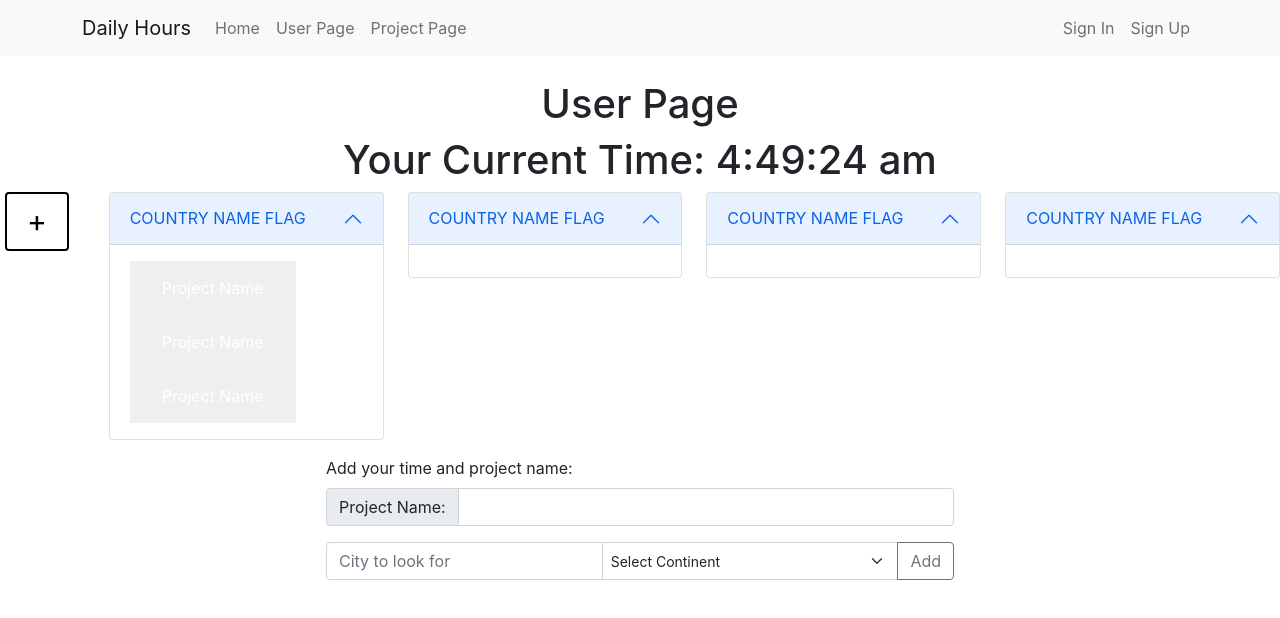
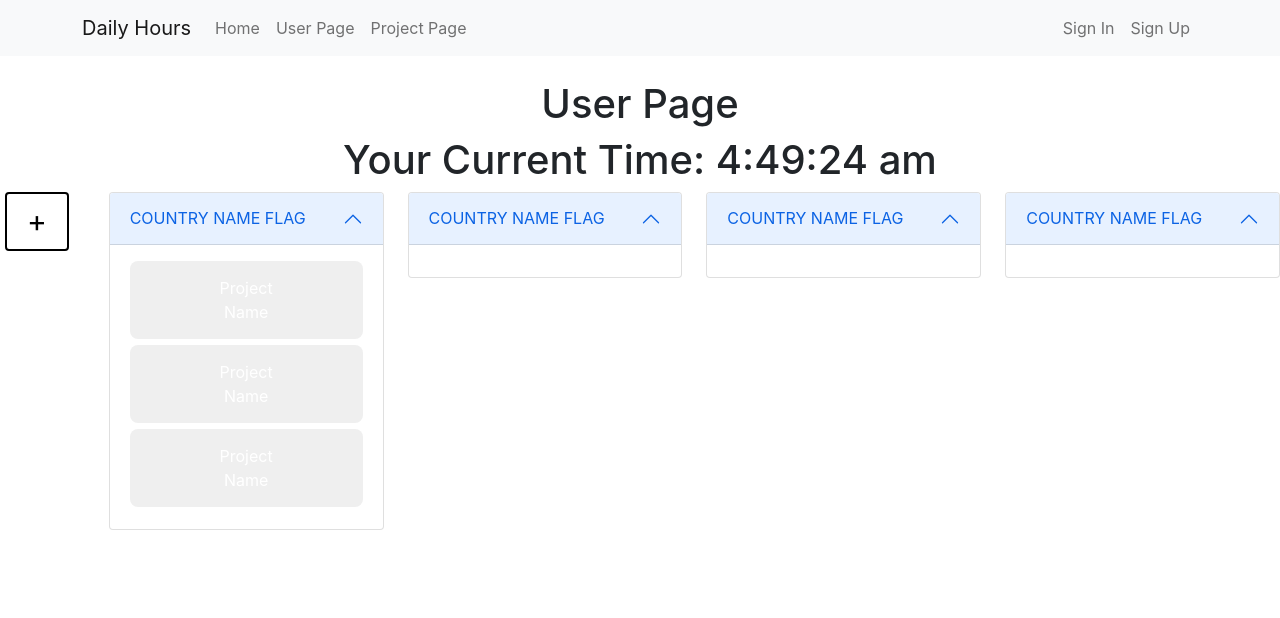
Before and after one commit to AndresF97/WorldSchedule, a React (Create React App) app: page /User in a window 1280 px wide. Shown: the top 618 px of the page. Built offline with nearby package versions, Linux system fonts and the light colour scheme.

Commit message:
finished most of the structure on the user page

```diff
--- a/src/components/addProjectButton/index.js
+++ b/src/components/addProjectButton/index.js
@@ -1,10 +1,10 @@
 import React from "react";
 import "./style.css";
 
-function AddProjectButton(){
+function AddProjectButton(props){
     return(
         <div>
-            <button id="addButton">
+            <button id="addButton" onClick={props.showFunction}>
                 +
             </button>
             {/* AS SOON AS THE BUTTON IS CLICKED IT SHOULD DISPLAY THE TIME SELECTION AND PORJECT NAME */}
--- a/src/components/projectButton/style.css
+++ b/src/components/projectButton/style.css
@@ -2,13 +2,15 @@ button#projectName{
     transition-duration: 0.4s;
     border: none;
     color: white;
-    padding: 15px 32px;
+    padding: 15px 80px;
     text-align: center;
     text-decoration: none;
     display: inline-block;
     font-size: 16px;
+    border-radius: 8px;
+    margin-bottom: 6px;
 }
 button#projectName:hover{
-    background-color: #4CAF50;
-    color: white;
+    background-color: #d9d9d9;
+    color: black;
 }
--- a/src/pages/userPage.js
+++ b/src/pages/userPage.js
@@ -12,7 +12,8 @@ class UserPage extends Component{
         currentCity:"",
         currentContinent:"",
         cityLivedIn:[],
-        cityToSendWork:[]
+        cityToSendWork:[],
+        show:false
 
     }
     // Makeing componenetmount this will make any function run as soon page is loaded
@@ -34,6 +35,11 @@ class UserPage extends Component{
             console.log("Enter pressed")
             this.getTime(this.state.currentCity,this.state.currentContinent)
         }
+    }
+    addProjectsButton = (event) =>{
+        event.preventDefault()
+        console.log("add project clicked")
+        this.setState({show: true})
     }
     handleInputChange = event =>{
         const {name,value} = event.target;
@@ -57,7 +63,7 @@ class UserPage extends Component{
             <Row>
                 <Col sm={1}>
                     {/* START OF ADD BUTTON ELEMENT */}
-                    <AddProjectButton/>
+                    <AddProjectButton showFunction = {this.addProjectsButton}/>
                     {/* END OF ADD BUTTON ELEMENT */}
                 </Col>
                 <Col sm>
@@ -102,6 +108,7 @@ class UserPage extends Component{
             </Row>
              {/* END OF COUTRY CARD HOLDER */}
             {/* Away to search for city and time */}
+            {this.state.show ?
             <Row className="d-flex justify-content-center pt-3">
                 <Col sm={6}>
                 <Form.Label htmlFor="basic-url">Add your time and project name:</Form.Label>
@@ -139,7 +146,10 @@ class UserPage extends Component{
                     </Button>
                 </InputGroup>
                 </Col>
-            </Row>
+            </Row> :
+            <>
+            </>
+            }
             {/* END OF GETTING TIME ELEMENT */}
         </div>
         )
```
